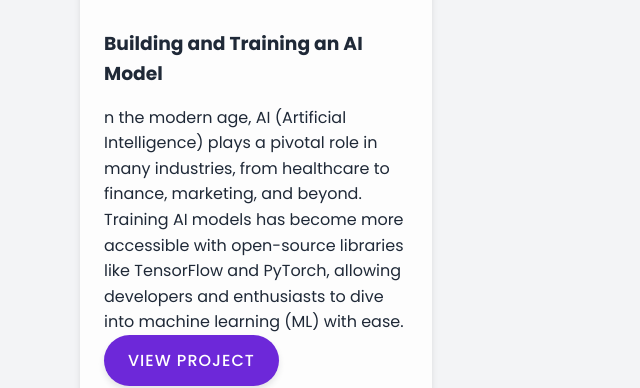
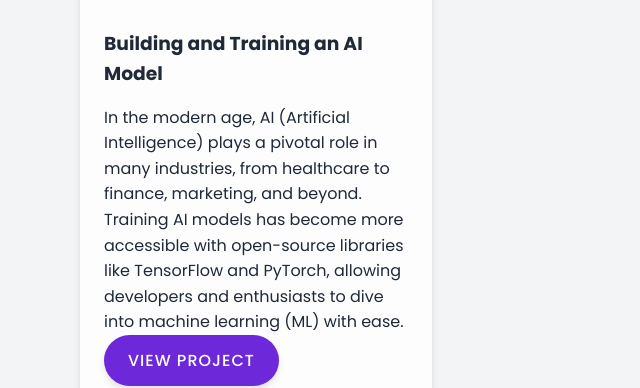
Before and after one commit to Manulakavishka/Manulakavishka.github.io, a website: page index.html in a window 1280 px wide. Shown: the part 6550-6938 px from the top of the page, 0-640 px from the left. Drawn offline with nearby package versions, Linux system fonts and the light colour scheme.

Commit message:
Update index.html

```diff
--- a/index.html
+++ b/index.html
@@ -1298,7 +1298,7 @@
                     <img src="assets/AI.png" alt="Building and Training an AI Model">
                     <div class="project-info">
                         <h3>Building and Training an AI Model</h3>
-                        <p>n the modern age, AI (Artificial Intelligence) plays a pivotal role in many industries, from healthcare to finance, marketing, and beyond. Training AI models has become more accessible with open-source libraries like TensorFlow and PyTorch, allowing developers and enthusiasts to dive into machine learning (ML) with ease.</p>
+                        <p>In the modern age, AI (Artificial Intelligence) plays a pivotal role in many industries, from healthcare to finance, marketing, and beyond. Training AI models has become more accessible with open-source libraries like TensorFlow and PyTorch, allowing developers and enthusiasts to dive into machine learning (ML) with ease.</p>
                         <a href="https://github.com/Manulakavishka/Building-and-Training-an-AI-Model"
                             class="btn">View Project</a>
                     </div>
```
